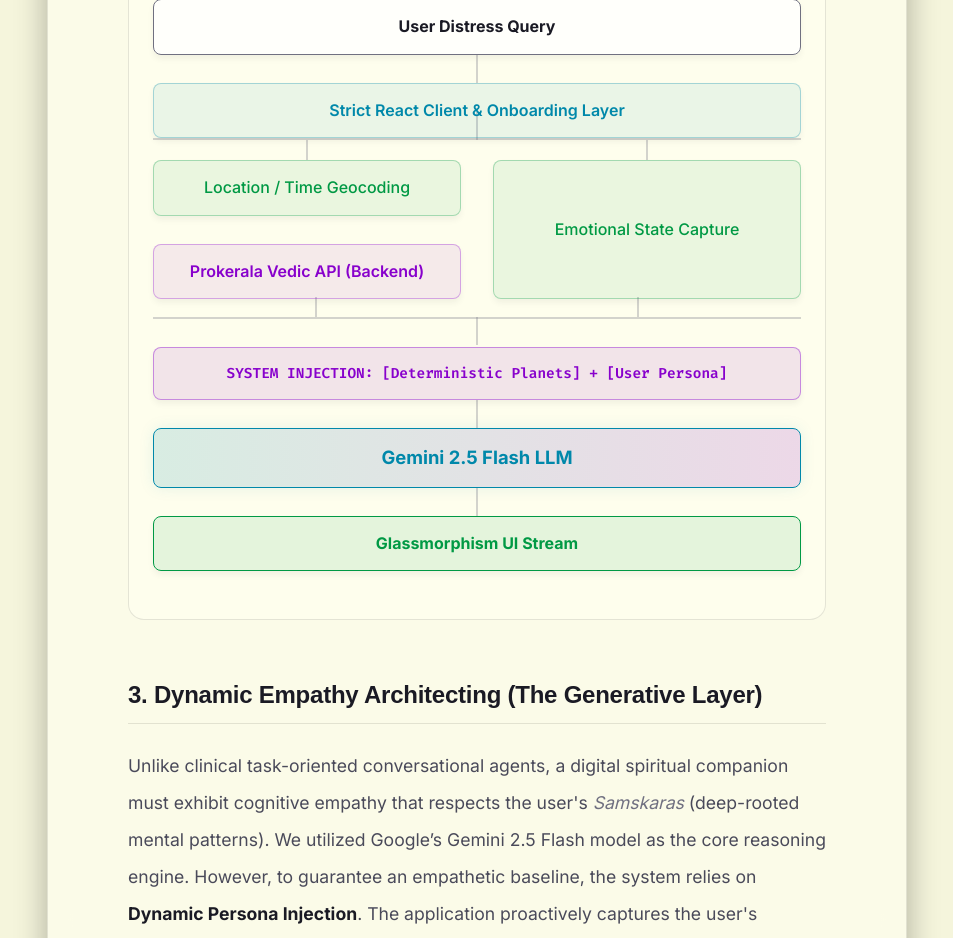
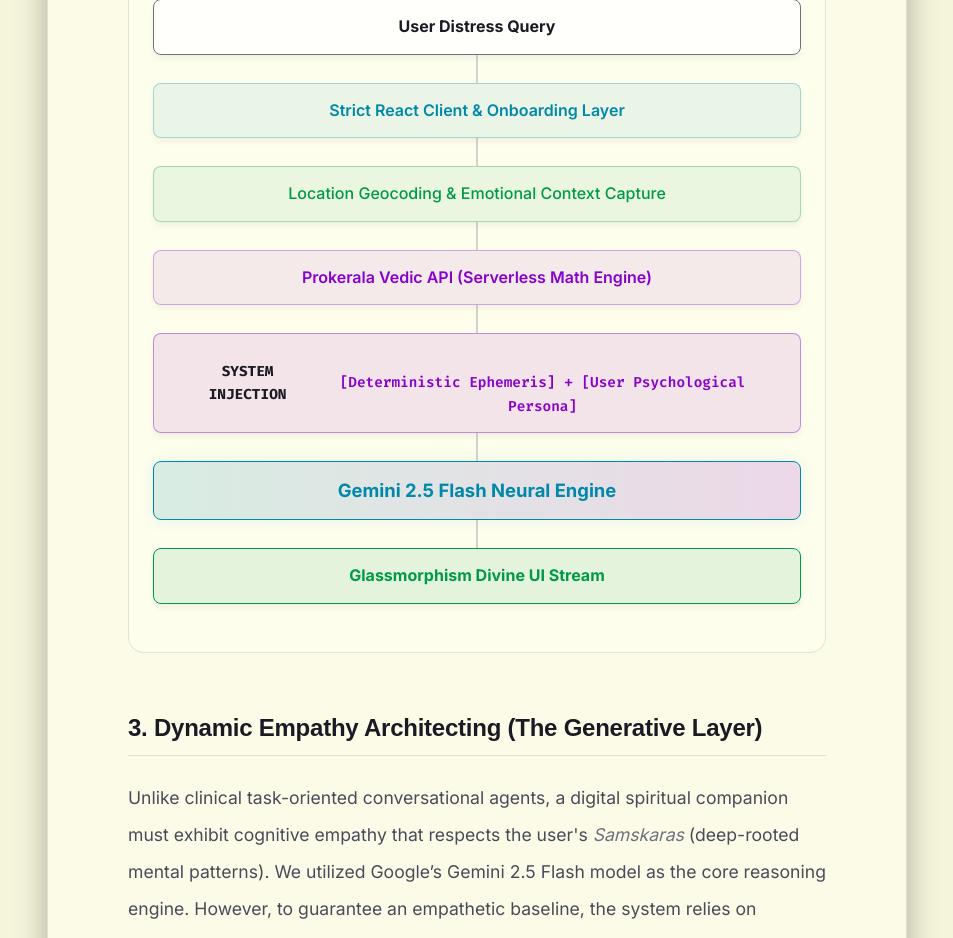
Before and after one commit to inayansingh/nayansingh, a React (Vite) app: page /research/architecture-of-empathy in a window 1280 px wide. Shown: the part 1780-2718 px from the top of the page, without its empty margins (163-1116 px from the left). Built offline with nearby package versions, Linux system fonts and the light colour scheme.

Commit message:
style: convert architecture block to flawless vertical spine to guarantee line rendering

```diff
--- a/src/pages/PaperSpiritualAI.jsx
+++ b/src/pages/PaperSpiritualAI.jsx
@@ -64,40 +64,34 @@
               <h2>2. System Architecture</h2>
               <p>To achieve this synthesis between ancient logic and generative capacity, a strict multi-layered serverless pipeline was engineered.</p>
 
-              {/* Custom CSS Spine Diagram */}
+              {/* Single Column Secure Architecture Diagram */}
               <div className="bg-glass-bg custom-diagram">
                 <div className="diagram-spine">
-                   <div className="d-node user-node">User Distress Query</div>
+                   <div className="d-node user-node border-2">User Distress Query</div>
                    <div className="d-line"></div>
 
                    <div className="d-node react-node">Strict React Client & Onboarding Layer</div>
+                   <div className="d-line"></div>
 
-                   <div className="d-split">
-                     <div className="d-split-col">
-                       <div className="d-node data-node mb-[28px]" style={{marginBottom: '28px'}}>Location / Time Geocoding</div>
-                       <div className="d-node api-node">Prokerala Vedic API (Backend)</div>
-                     </div>
-                     <div className="d-split-col">
-                       <div className="d-node data-node h-full">Emotional State Capture</div>
-                     </div>
-                   </div>
+                   <div className="d-node data-node w-full">Location Geocoding & Emotional Context Capture</div>
+                   <div className="d-line"></div>
 
-                   <div className="d-converge">
-                     <div className="d-converge-drop"></div>
-                   </div>
+                   <div className="d-node api-node">Prokerala Vedic API (Serverless Math Engine)</div>
+                   <div className="d-line"></div>
 
-                   <div className="d-node injection-node">
-                      SYSTEM INJECTION: [Deterministic Planets] + [User Persona]
+                   <div className="d-node injection-node shadow-md text-center py-4">
+                      <strong>SYSTEM INJECTION</strong><br/>
+                      [Deterministic Ephemeris] + [User Psychological Persona]
                    </div>
                    <div className="d-line"></div>
 
-                   <div className="d-node gemini-node">
-                      Gemini 2.5 Flash LLM
+                   <div className="d-node gemini-node py-5">
+                      Gemini 2.5 Flash Neural Engine
                    </div>
                    <div className="d-line"></div>
 
-                   <div className="d-node ui-node">
-                      Glassmorphism UI Stream
+                   <div className="d-node ui-node border-2 border-accent-green">
+                      Glassmorphism Divine UI Stream
                    </div>
                 </div>
               </div>
```
